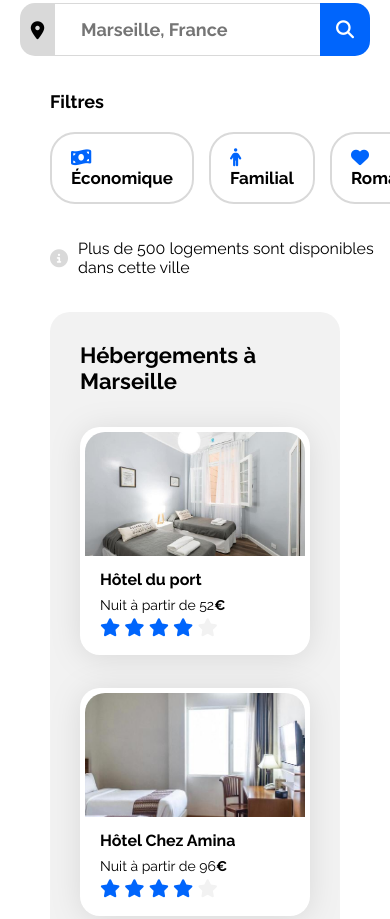
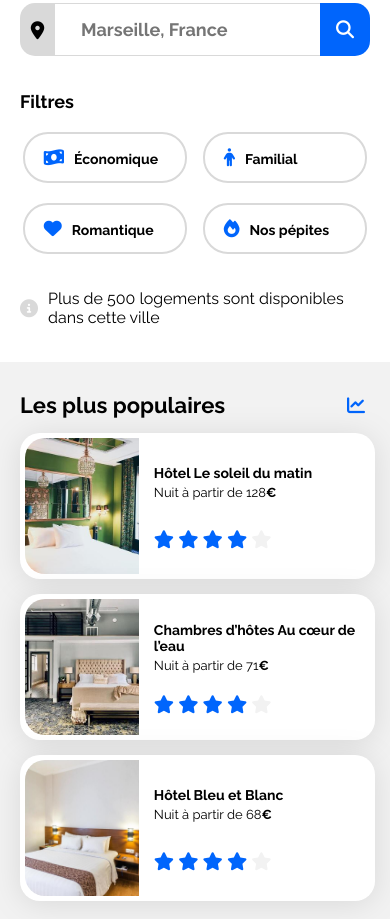
Before and after one commit to Diplogrok/Booki, a plain HTML site: page Stephan_Alexia_1_Index_22062023.html in a window 390 px wide. Shown: the part 256-1175 px from the top of the page. Drawn offline with Linux system fonts and the light colour scheme.

Commit message:
intégration partie populaire version mobile

```diff
--- a/Stephan_Alexia_2_Css_22062023/styles.css
+++ b/Stephan_Alexia_2_Css_22062023/styles.css
@@ -135,10 +135,9 @@ input {
     display: flex;
     justify-content: flex-start;
     align-items: center;
-    margin-top: 35px;
-    margin-left: 50px;
+    padding: 35px 50px;
     font-weight: bold;
-    margin-bottom: 35px;
+
 }
 
 .filtre-title {
@@ -230,7 +229,6 @@ body {
 }
 
 .hebergements-and-populaires section {
-    background-color: var(--main-bg-color);
     border-radius: 20px;
     padding: 30px;
     box-sizing: border-box;
@@ -244,6 +242,7 @@ body {
 /****** Hebergements ***********/
 .hebergements {
     width: 65%;
+    background-color: #F2F2F2;
 }
 
 .hebergements-cards {
@@ -295,6 +294,7 @@ body {
 /****** Populaires ***********/
 .populaires {
     width: 32%;
+    background-color: #F2F2F2;
 }
 
 .populaires-title {
@@ -502,4 +502,61 @@ footer {
     .fa-magnifying-glass {
         color: white;
     }
+
+    .filtres{
+        padding: 35px 20px 35px 20px;
+        margin: 0;
+    }
+
+    .filtre-ico {
+    display: flex;
+    flex-wrap: wrap;
+    justify-content: space-around;
+    gap: 20px 10px;
+    }
+
+    .ico{
+        margin: 0;
+        font-size: 14px;
+        width:35%
+    }
+    .info {
+        margin: 0;
+        padding: 0px 20px 35px 20px;
+    }
+    main {
+        display: flex;
+        flex-direction: column;
+
+    }
+    .hebergements-and-populaires{
+        padding: 0;
+
+    }
+    .hebergements-and-populaires section{
+        padding: 30px 25px 30px 20px;
+        border-radius: 0px;
+
+    }
+    .populaires {
+        margin: 0;
+        order: 1;
+    }
+    .populaires-cards{
+        display: flex;
+        flex-direction: column;
+        justify-content: center;
+    }
+    .populaires-cards .card{
+        width: 100%;
+        margin-top: 15px;
+    }
+    .hebergements {
+        order: 2;
+        background-color: white;
+    }
+    .activités {
+        order: 3;
+    }
+
 }
```
